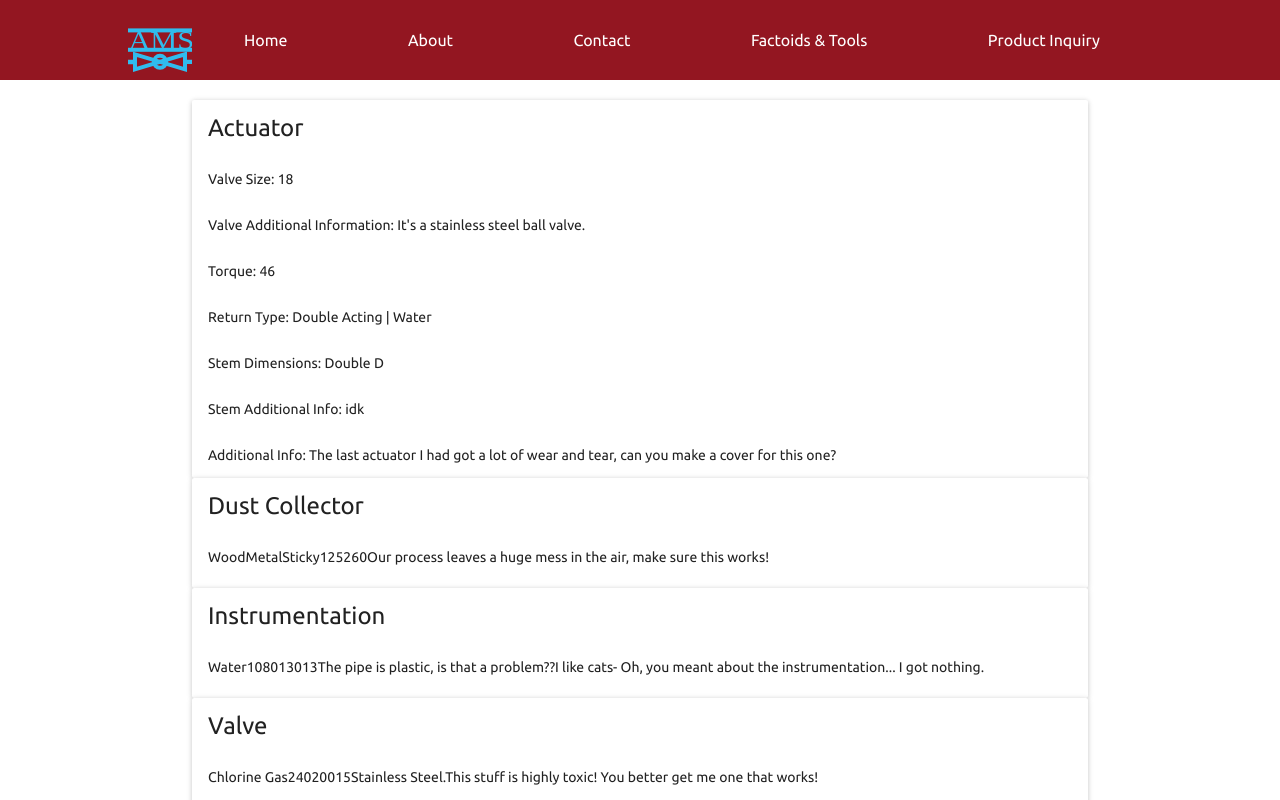
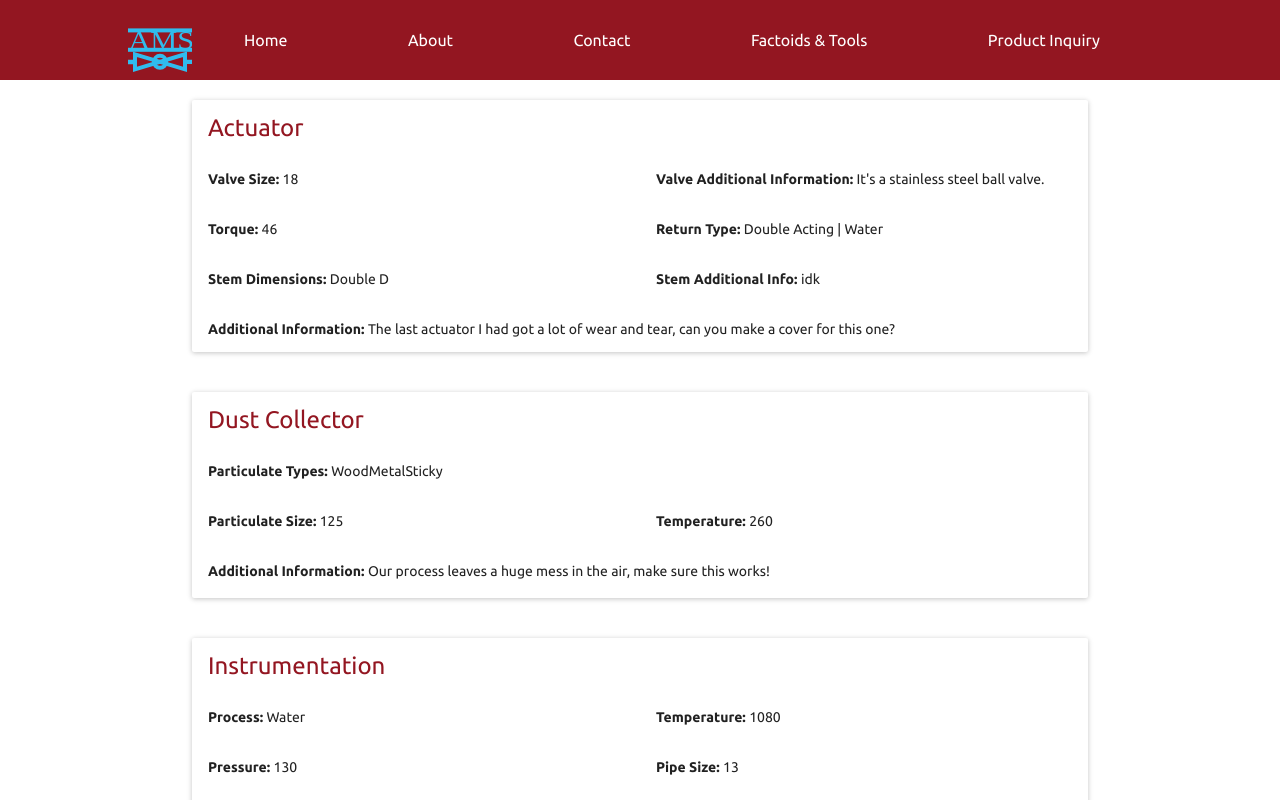
Before and after one commit to sdserage/ams, a React (Create React App) app: page /productinquiry in a window 1280 px wide. Shown: the top 800 px of the page. Built offline with nearby package versions, Linux system fonts and the light colour scheme.

Commit message:
Further styled ProductInquiry

```diff
--- a/src/App/components/ProductInquiry/ProductInquiry.css
+++ b/src/App/components/ProductInquiry/ProductInquiry.css
@@ -11,4 +11,18 @@
   display: none; }
 
 .item-header {
-  padding: 16px; }
+  padding: 16px;
+  color: #931621; }
+
+.card-info {
+  display: grid;
+  grid-template-columns: 1fr 1fr;
+  grid-template-rows: 50px 50px 50px;
+  grid-auto-rows: 1fr;
+  margin-bottom: 40px; }
+  .card-info span {
+    font-size: 14px;
+    font-weight: bold; }
+
+.double-column {
+  grid-column: 1/3; }
--- a/src/App/components/ProductInquiry/ProductInquiry.jsx
+++ b/src/App/components/ProductInquiry/ProductInquiry.jsx
@@ -1,6 +1,7 @@
 import React, { Component } from 'react';
 import './ProductInquiry.css';
 /* Components */
+import FloatingActionButton from 'material-ui/FloatingActionButton';
 import {
   Card,
   CardActions,
@@ -31,32 +32,34 @@ function Actuator(props){
       <h2 className='item-header'>{item_type}</h2>
       <div className='card-info'>
         <CardText>
-          Valve Size: {valve_size}
+          <span>Valve Size: </span>{valve_size}
         </CardText>
 
         <CardText>
-          Valve Additional Information: {valve_additional_information}
+          <span>Valve Additional Information: </span>{valve_additional_information}
         </CardText>
 
         <CardText>
-          Torque: {torque}
+          <span>Torque: </span>{torque}
         </CardText>
 
         <CardText>
-          Return Type: {return_type}
+          <span>Return Type: </span>{return_type}
         </CardText>
 
         <CardText>
-          Stem Dimensions: {stem_dimensions}
+          <span>Stem Dimensions: </span>{stem_dimensions}
         </CardText>
 
         <CardText>
-          Stem Additional Info: {stem_additional_information}
+          <span>Stem Additional Info: </span>{stem_additional_information}
         </CardText>
 
+        <div className='double-column'>
           <CardText>
-          Additional Info: {additional_information}
+            <span>Additional Information: </span>{additional_information}
           </CardText>
+        </div>
       </div>
     </Card>
   );
@@ -73,12 +76,27 @@ function DustCollector(props){
   return (
     <Card>
       <h2 className='item-header'>{item_type}</h2>
+      <div className='card-info'>
+        <div className='double-column'>
           <CardText>
-        {particulate_types}
-        {particulate_size}
-        {temperature}
-        {additional_information}
+            <span>Particulate Types: </span>{particulate_types}
           </CardText>
+        </div>
+
+        <CardText>
+          <span>Particulate Size: </span>{particulate_size}
+        </CardText>
+
+        <CardText>
+          <span>Temperature: </span>{temperature}
+        </CardText>
+
+        <div className='double-column'>
+          <CardText>
+            <span>Additional Information: </span>{additional_information}
+          </CardText>
+        </div>
+      </div>
     </Card>
   );
 }
@@ -96,14 +114,35 @@ function Instrumentation(props){
   return (
     <Card>
       <h2 className='item-header'>{item_type}</h2>
+      <div className='card-info'>
         <CardText>
-        {process}
-        {temperature}
-        {pressure}
-        {pipe_size}
-        {pipe_additional_information}
-        {additional_information}
+          <span>Process: </span>{process}
         </CardText>
+
+        <CardText>
+          <span>Temperature: </span>{temperature}
+        </CardText>
+
+        <CardText>
+          <span>Pressure: </span>{pressure}
+        </CardText>
+
+        <CardText>
+          <span>Pipe Size: </span>{pipe_size}
+        </CardText>
+
+        <div className='double-column'>
+          <CardText>
+            <span>Pipe Additional Information: </span>{pipe_additional_information}
+          </CardText>
+        </div>
+
+        <div className='double-column'>
+          <CardText>
+            <span>Additional Information: </span>{additional_information}
+          </CardText>
+        </div>
+      </div>
     </Card>
   );
 }
--- a/src/App/components/ProductInquiry/ProductInquiry.sass
+++ b/src/App/components/ProductInquiry/ProductInquiry.sass
@@ -13,3 +13,18 @@
 
 .item-header
   padding: 16px
+  color: $mediumColor
+
+.card-info
+  display: grid
+  grid-template-columns: 1fr 1fr
+  grid-template-rows: 50px 50px 50px
+  grid-auto-rows: 1fr
+  margin-bottom: 40px
+
+  span
+    font-size: 14px
+    font-weight: bold
+
+.double-column
+  grid-column: 1/3
```
Lines whose indentation alone changed are shown as unchanged.
